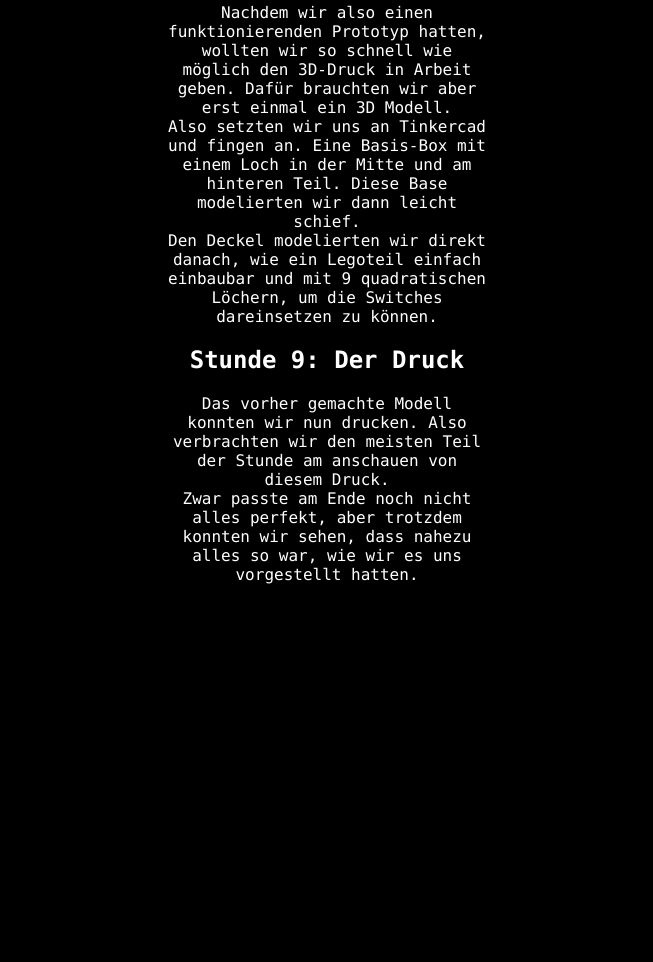
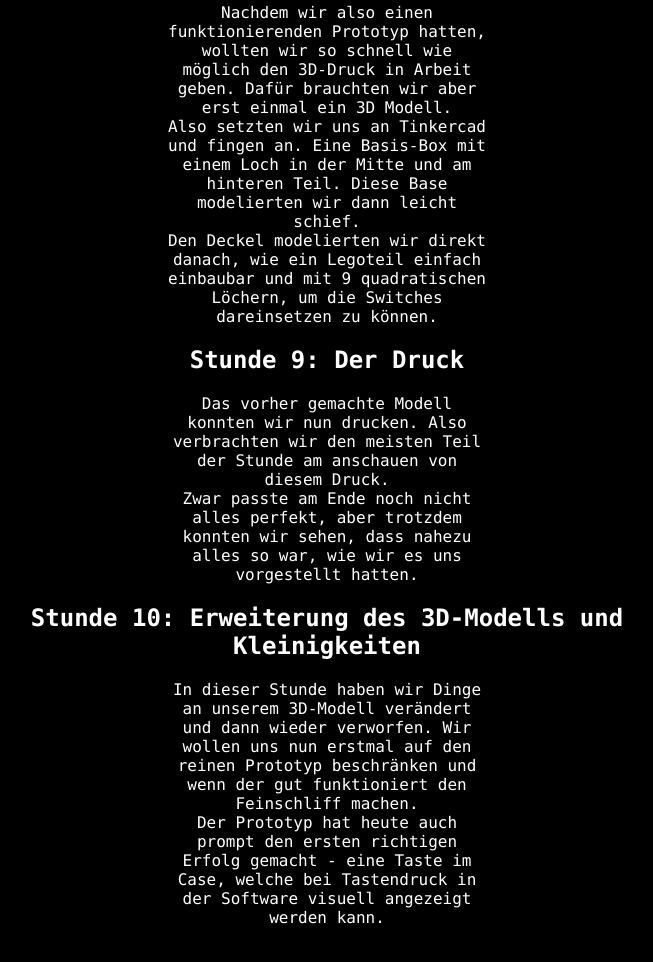
Before and after one commit to marco-pad/website, a plain HTML site: page stundenprotokoll.html in a window 1280 px wide. Shown: the part 3028-3990 px from the top of the page, without its empty margins (313-966 px from the left). Before the commit the page ends 3650 px from the top, so only its background shows below. Drawn offline with Linux system fonts and the light colour scheme.

Commit message:
Stunde 10

```diff
--- a/stundenprotokoll.html
+++ b/stundenprotokoll.html
@@ -140,10 +140,20 @@
         den meisten Teil der Stunde am anschauen von diesem Druck.<br />
         Zwar passte am Ende noch nicht alles perfekt, aber trotzdem konnten wir
         sehen, dass nahezu alles so war, wie wir es uns vorgestellt hatten.
+      </p>
+      <h2>Stunde 10: Erweiterung des 3D-Modells und Kleinigkeiten</h2>
+      <p>
+        In dieser Stunde haben wir Dinge an unserem 3D-Modell verändert und dann
+        wieder verworfen. Wir wollen uns nun erstmal auf den reinen Prototyp
+        beschränken und wenn der gut funktioniert den Feinschliff machen.
         <br />
-        <br />
-        <br />
+        Der Prototyp hat heute auch prompt den ersten richtigen Erfolg gemacht -
+        eine Taste im Case, welche bei Tastendruck in der Software visuell
+        angezeigt werden kann.
       </p>
+      <br />
+      <br />
+      <br />
     </div>
   </body>
 </html>
```
